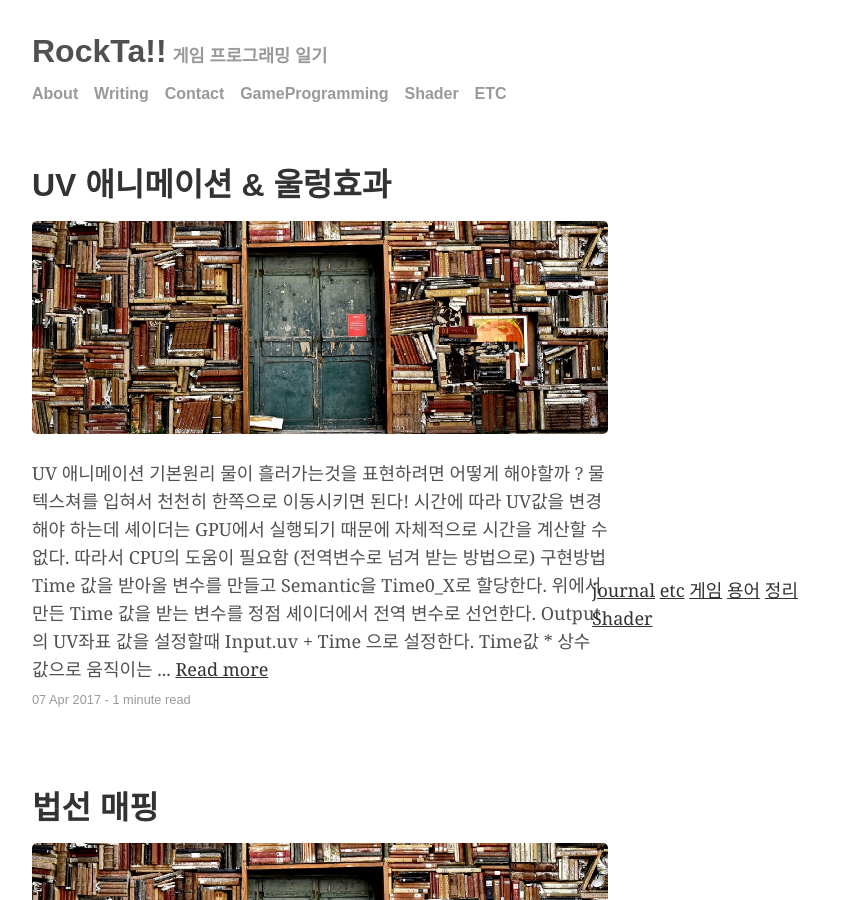
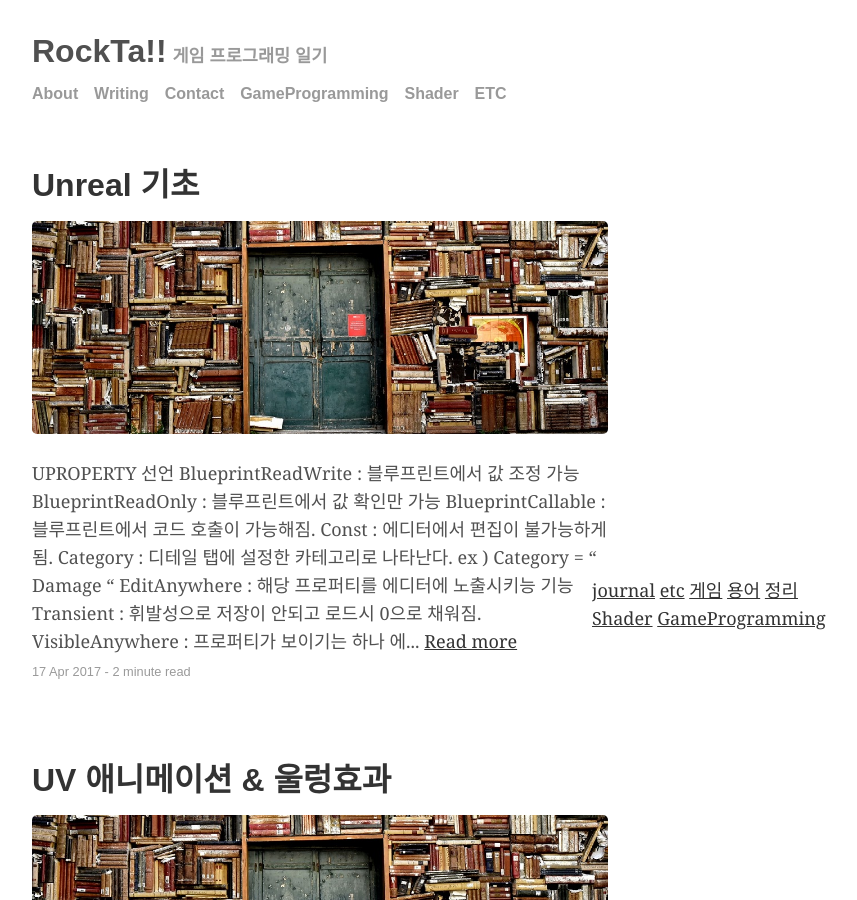
Before and after one commit to sdchihi/sdcpage, a Jekyll site: the page built from index.html, in a window 1280 px wide and 900 px high. Shown: the whole window, without its empty margins (320-1177 px from the left). Built offline with Jekyll 4.4.1, drawn with Linux system fonts in a browser that asks for light colours; some web fonts are replaced; the list of posts is cut into pages by our own code; part of the change alters nothing that is shown; some of the changed text lies outside the part shown.

Commit message:
Add Post

````diff
--- /dev/null
+++ b/_posts/2017-04-17-Unreal_Basic.md
@@ -0,0 +1,139 @@
+---
+layout: post
+title: "Unreal 기초"
+categories: GameProgramming
+tags: [Unreal]
+image:
+  feature: atoz.jpg
+  teaser: atoz_teaser.jpg
+  credit:
+  creditlink:
+---
+
+## UPROPERTY 선언
+
+- BlueprintReadWrite  : 블루프린트에서 값 조정 가능
+- BlueprintReadOnly : 블루프린트에서 값 확인만 가능
+- BlueprintCallable : 블루프린트에서 코드 호출이 가능해짐.
+- Const : 에디터에서 편집이 불가능하게 됨.
+- Category  : 디테일 탭에 설정한 카테고리로 나타난다. ex ) Category = " Damage "
+- EditAnywhere  : 해당 프로퍼티를 에디터에 노출시키능 기능
+- Transient : 휘발성으로 저장이 안되고 로드시 0으로 채워짐.
+- VisibleAnywhere : 프로퍼티가 보이기는 하나 에디터에서 편집이 불가함.
+
+`런타임 변경사항은 프로퍼티값에 반영이 안되는 일이 생기는데 메소드를 #if WITH_EDITOR   -  #endif로 묶었을때 해결된다.`
+
+<br>
+
+
+## UFUNCTION 선언
+
+- BlueprintImplementableEvent : c++ 코드에서 블루프린트에 정의된 함수를 호출 할 수 있게 함.  // 함수 내용을 블루프린트 내에서 이벤트를 호출해 작성
+- BlueprintNativeEvent  : 블루프린트와  c++ 둘 다 이용해서 함수를 작성.
+-
+
+> BlueprintNativeEvent 실행 핀이 따로 없을때 쓰고, Spawn Projectile 처럼 실행핀 있는걸 구현할때는
+BlueprintImplementableEvent를 사용하면됨.
+
+
+## 클래스 유형
+- UObject
+- AActor
+- UActorComponent
+- UStruct
+
+<br><br>
+
+#### 언리얼 오브젝트 ( UObject )
+기본 구성요소가 되는 클래스로 제공하는 서비스는 아래와 같다.
+- 프로퍼티와 메소드의 반영
+- 프로퍼티의 연동
+- 가비지 컬렉션
+- 이름으로 오브젝트 찾기
+- 프로퍼티에 환경 설정 가능값
+- 프로퍼티, 메소드에 네트워크 기능 제공
+
+- 위의 기능을 제공하는것을 리플렉션 시스템이라고 한다.
+
+UObject 에서 파생된 UClass 들은 인스턴스에 대한 모든 메타 데이터가 포함됨.
+UObject에서 곧바로 파생한 클래스를 사용할 일은 많지 않다.
+
+#### AActor
+- 레벨에 배치할 수 있는 오브젝트는 모두 AActor에 포함된다.
+- AActor는 UObject에서 파생된 클래스이다. ( 당연히 UObject가 지원하는 기능이 수행된다. )
+- AActor가 소유하고있는 컴포넌트에 대한 정보도 포함하고있기때문에 접근이 가능하다.
+- AActor에는 반드시 최소 하나의 `USceneComponent(위치, 회전, 스케일)`가 필요함.
+
+- UWorld::SpawnActor()를 통해 생성되면 BeginPlay  - Tick - Destroy (EndPlay) tns
+<br>
+
+#### UActorComponent
+- AActor 에 필요한 기능들을 담당하고있음
+- 컴포넌트는 다른 컴포넌트에 붙어 계층화시킬수 있음.
+
+<br>
+#### UStruct
+- 가비지 컬렉션의 대상이 아니라는 점에서 Object와 구분된다.
+- 따라서 수명을 직접 관리해줘야 한다.
+- 블루프린트에서 만든 구조체는 c++에서 참조가 되지 않는 반면 C++에서 만든 구조체는 블루프린트에서
+참조 및 사용이 가능하다.
+
+<hr>
+<br>
+#### 리플렉션 시스템
+리플렉션의 기능을 마크업(프로퍼티)을 통해 선택적으로 사용할 수 있다.
+- UCLASS()
+- USTRUCT()
+- GENERATED_BODY() : 생성되는 전체 필수 표준 코드로 대체
+- UPROPERTY() : 기능 선택 가능
+- UFUNCTION() : 기능 선택 가능 + RPC(원격 프로시저 호출) 로 사용할 수 있도록 도움. (네트워크 개념)
+
+
+##### 가비지 컬렉터에 관한 얘기
+C++에는 기본적으로 가비지 컬렉터가 존재하지 않지만, 위에서 언급했듯이 UE4의 리플렉션 시스템을
+통해 가비지 컬렉터 기능을 제공하고있다. 가비지 컬렉터엔 `루트 세트`라는 것이 있는데 루트 세트에 포함된 오브젝트나 레퍼런스된 오브젝트들은 가비지 컬렉터의 대상이 되지 않습니다. <br>
+레퍼런스 되었다 -> UPROPERTY에 저장된 UObject 포인터를 말함.. <br>
+- 액터는 가비지 컬렉터의 대상이 되지않는다. 따라서 Destroy를 호출해야함
+
+
+```c++
+//  UE4 공식 홈페이지에 나와있는 예제
+UCLASS()
+class AMyActor : public AActor
+{
+    GENERATED_BODY()
+
+public:
+    // 루트 세트 오브젝트에 도달 가능
+    UPROPERTY()
+    MyGCType* SafeObject;
+
+    // 가비지 컬렉터 대상
+    MyGCType* DoomedObject;
+
+};
+```
+가비지 컬렉팅이 이뤄지면 널 포인터로 설정이 된다.<br>
+> 주의할 점  : Actor를 제거하기 위해 Destroy()를 호출하면
+다음 가비지 컬렉터가 실행될때 제거가 된다. 호출 직후엔 삭제 대기 상태에 들어가는데 이를 확인하기 위한 메소드로 IsPendingKill()메소드가 있으니 확인을 하도록 하자.
+
+가비지 컬렉터를 피하기위한 오브젝트로 FGCObject가 있다.
+<br>
+
+
+####클래스 이름 접두사
+지켜주지 않으면 경고, 에러 발생시키니까 지키도록하자.
+- Actor : 액터 파생 클래스 접두사는 A
+- Object : 오브젝트 파생 클래스 접두사는 U
+- Enum : 열거형 접두사는 E
+- Interface : 인터페이스 클래스 접두사는 I
+- Template : 템플릿 클래스 접두사는 T
+- SWidget : 슬레이트 UI 파생 클래스 접두사는 S
+- 그외에는 F
+
+#### ETC
+
+<br>
+#####FString
+- 스트링 작업을 수월하게 하기 위한 메소드가 포함되어 있다.
+- TEXT 매크로 사용해야 함.
````
Also changed, not shown: _posts/2017-04-07-UV-animation-&-울렁효과.md (+7 -2 lines).
